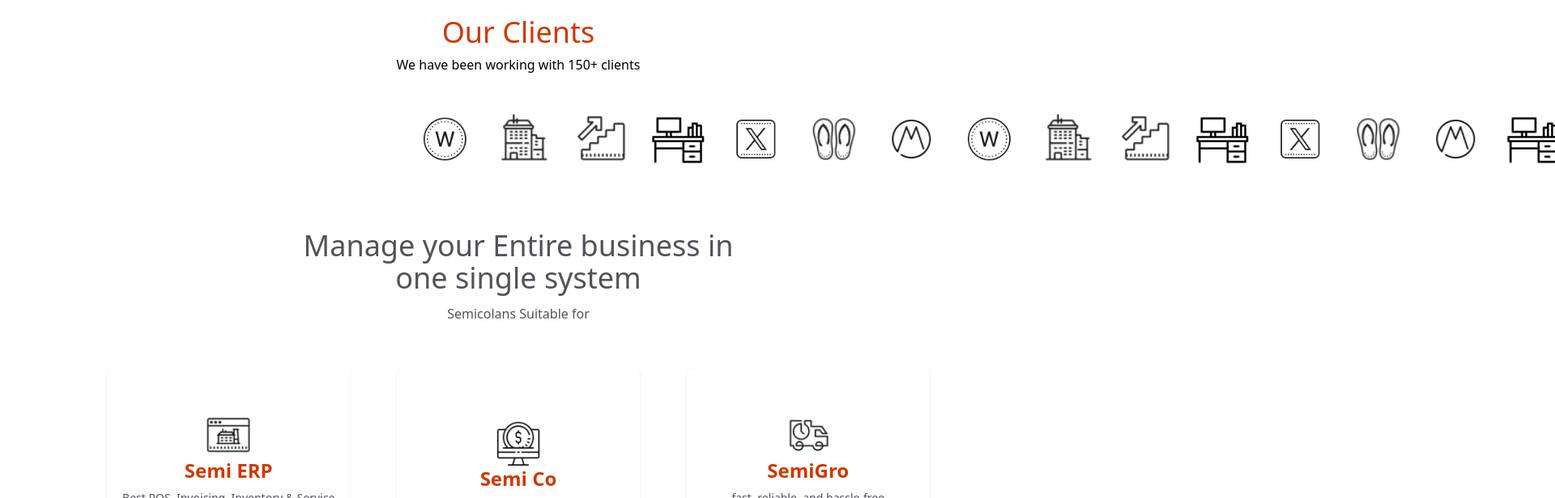
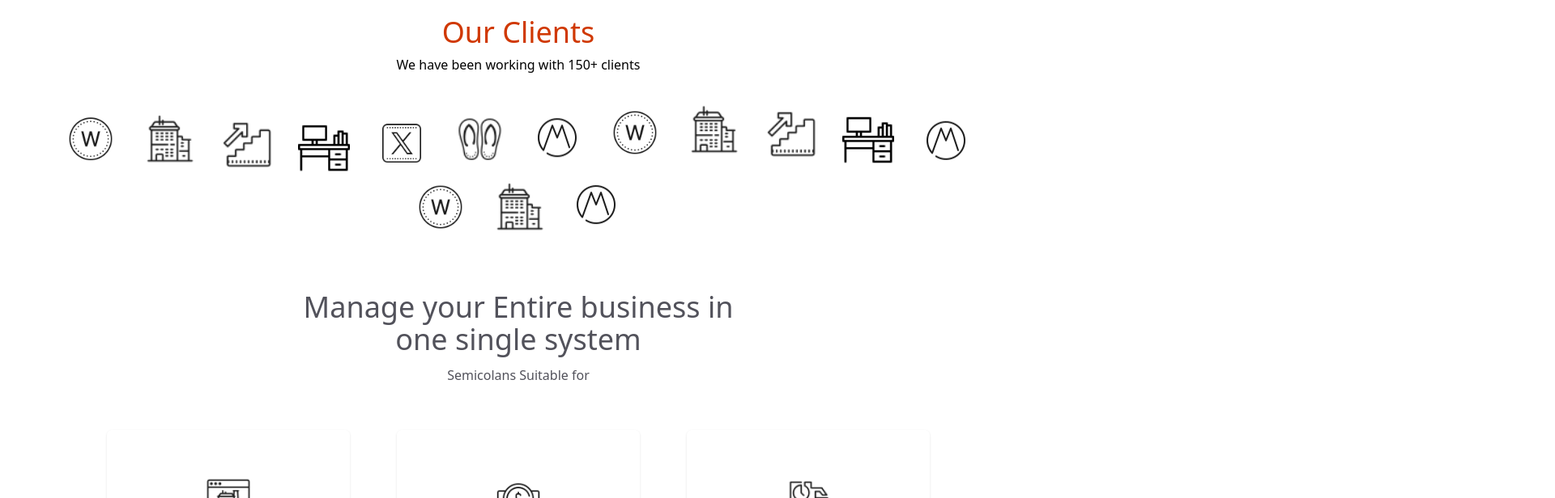
Before and after one commit to SuperAdmin011/SemicolanWebsite, a React (Vite) app: page / in a window 1280 px wide. Shown: the part 900-1516 px from the top of the page at 81% size, 1920 px wide, since content can reach past the window. Built offline with nearby package versions, Linux system fonts and the light colour scheme.

Commit message:
Client icons animation updated

```diff
--- a/src/components/Services.jsx
+++ b/src/components/Services.jsx
@@ -41,12 +41,9 @@ function Services() {
         "/src/assets/company/c3.png",
         "/src/assets/company/c4.png",
         "/src/assets/company/c5.png",
-        "/src/assets/company/c6.png",
-        "/src/assets/company/c7.png",
         "/src/assets/company/c8.png",
-        "/src/assets/company/c5.png",
-        "/src/assets/company/c6.png",
-        "/src/assets/company/c7.png",
+        "/src/assets/company/c2.png",
+        "/src/assets/company/c3.png",
         "/src/assets/company/c8.png",
     ];
 
@@ -60,27 +57,24 @@ function Services() {
 
                 {/* clients logos */}
 
-                <div className="my-12 flex flex-wrap justify-between item-center gap-8">
-                    <motion.div
-                        className="flex items-center gap-8"
-                        initial={{ x: "100%" }} // Start from the right
-                        animate={{ x: "-100%" }} // Move left
-                        transition={{
-                            repeat: Infinity, // Infinite loop
-                            repeatType: "loop", // Loop resets after each full cycle
-                            duration: 20, // Adjust speed
-                            ease: "linear",
-                        }}
-                    >
+                <div className="my-12 flex flex-wrap justify-center gap-x-8 gap-y-3 w-full  mx-auto ">
                     {logos.map((logo, index) => (
-                            <img
+                        <motion.img
                             key={index}
                             src={logo}
                             alt={`Company Logo ${index + 1}`}
                             className="h-16"
+                            animate={{
+                                y: [0, -10, 0, 10, 0], // Moves up and down smoothly
+                            }}
+                            transition={{
+                                duration: 3, // Adjust wave speed
+                                repeat: Infinity,
+                                ease: "easeInOut",
+                                delay: index * 0.3, // Stagger effect for wave motion
+                            }}
                         />
                     ))}
-                    </motion.div>
                 </div>
 
                 {/* company services */}
```
Lines whose indentation alone changed are shown as unchanged.
